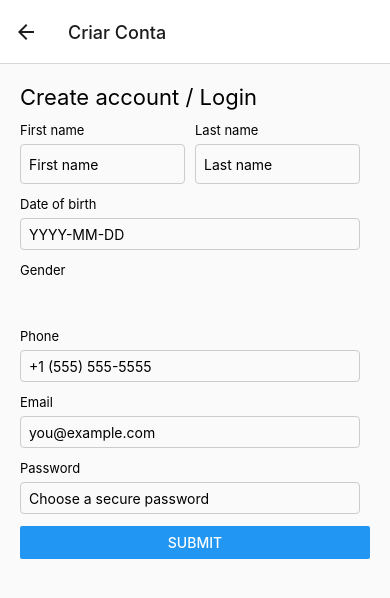
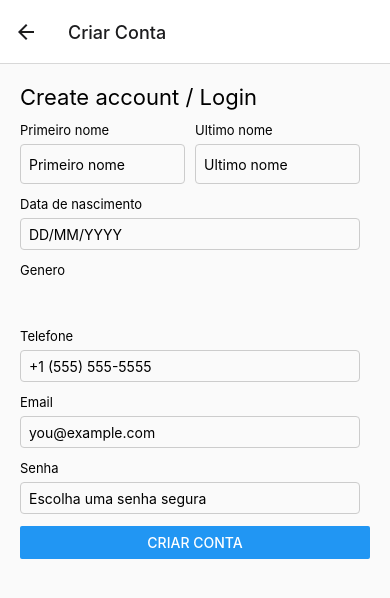
Before and after one commit to JohnSilva98/LibrayApp, a React Native app: screen /CreateAccount in a window 390 px wide. Shown: the top 598 px of the page. Built offline with nearby package versions, Linux system fonts and the light colour scheme.

Commit message:
:lipstick: feat: trying to fix display issues

```diff
--- a/src/components/createAccount/CreateAccount.js
+++ b/src/components/createAccount/CreateAccount.js
@@ -62,13 +62,12 @@ function CreateAccount() {
 
       <View style={styles.row}>
         <View style={styles.field}>
-          <Text style={styles.label}>First name</Text>
+          <Text style={styles.label}>Primeiro nome</Text>
           <TextInput
-            name="firstName"
             value={form.firstName}
             onChangeText={value => handleChange('firstName', value)}
             style={styles.input}
-            placeholder="First name"
+            placeholder="Primeiro nome"
           />
           {errors.firstName && (
             <Text style={styles.error}>{errors.firstName}</Text>
@@ -76,13 +75,12 @@ function CreateAccount() {
         </View>
 
         <View style={styles.field}>
-          <Text style={styles.label}>Last name</Text>
+          <Text style={styles.label}>Ultimo nome</Text>
           <TextInput
-            name="lastName"
             value={form.lastName}
             onChangeText={value => handleChange('lastName', value)}
             style={styles.input}
-            placeholder="Last name"
+            placeholder="Ultimo nome"
           />
           {errors.lastName && (
             <Text style={styles.error}>{errors.lastName}</Text>
@@ -91,19 +89,18 @@ function CreateAccount() {
       </View>
 
       <View style={styles.field}>
-        <Text style={styles.label}>Date of birth</Text>
+        <Text style={styles.label}>Data de nascimento</Text>
         <TextInput
-          name="dob"
           value={form.dob}
           onChangeText={value => handleChange('dob', value)}
           style={styles.input}
-          placeholder="YYYY-MM-DD"
+          placeholder="DD/MM/YYYY"
         />
         {errors.dob && <Text style={styles.error}>{errors.dob}</Text>}
       </View>
 
       <View style={styles.field}>
-        <Text style={styles.label}>Gender</Text>
+        <Text style={styles.label}>Genero</Text>
         {/* <Picker
           selectedValue={form.gender}
           onValueChange={value => handleChange('gender', value)}
@@ -118,9 +115,8 @@ function CreateAccount() {
       </View>
 
       <View style={styles.field}>
-        <Text style={styles.label}>Phone</Text>
+        <Text style={styles.label}>Telefone</Text>
         <TextInput
-          name="phone"
           value={form.phone}
           onChangeText={value => handleChange('phone', value)}
           style={styles.input}
@@ -133,7 +129,6 @@ function CreateAccount() {
       <View style={styles.field}>
         <Text style={styles.label}>Email</Text>
         <TextInput
-          name="email"
           value={form.email}
           onChangeText={value => handleChange('email', value)}
           style={styles.input}
@@ -145,22 +140,21 @@ function CreateAccount() {
       </View>
 
       <View style={styles.field}>
-        <Text style={styles.label}>Password</Text>
+        <Text style={styles.label}>Senha</Text>
         <TextInput
-          name="password"
           value={form.password}
           onChangeText={value => handleChange('password', value)}
           style={styles.input}
-          placeholder="Choose a secure password"
+          placeholder="Escolha uma senha segura"
           secureTextEntry={true}
         />
         {errors.password && <Text style={styles.error}>{errors.password}</Text>}
       </View>
 
-      <Button title="Submit" onPress={handleSubmit} />
+      <Button title="Criar conta" onPress={handleSubmit} />
 
       {submitted && (
-        <Text style={styles.success}>Form submitted successfully.</Text>
+        <Text style={styles.success}>Formulário enviado com sucesso.</Text>
       )}
     </ScrollView>
   );
@@ -191,6 +185,7 @@ const styles = StyleSheet.create({
   label: {
     marginBottom: 6,
     fontSize: 13,
+    color: '#000000ff',
   },
   error: {
     marginTop: 6,
```
